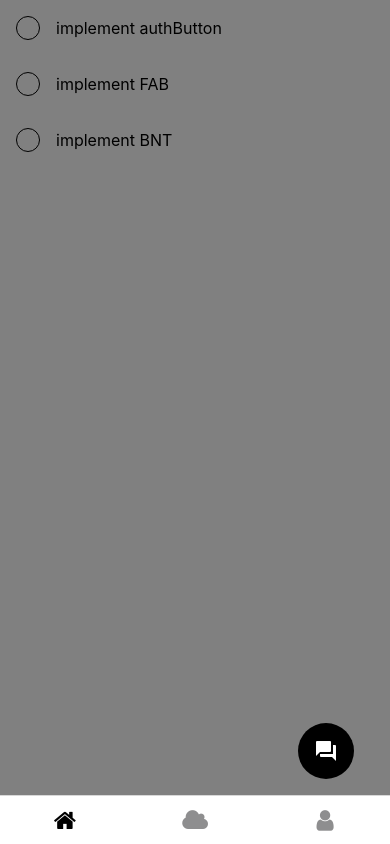
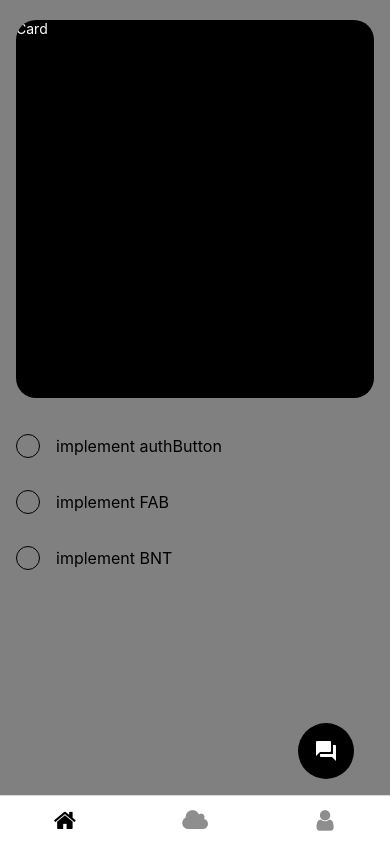
Before and after one commit to Takorean/mobile-ui-components-guide, a React Native app: screen /MainTab in a window 390 px wide. Built offline with nearby package versions, Linux system fonts and the light colour scheme.

Commit message:
Implement Customize Card

```diff
--- /dev/null
+++ b/src/components/Card.js
@@ -0,0 +1,22 @@
+import React from 'react';
+import { StyleSheet, TouchableOpacity, Text, View, ScrollView } from 'react-native';
+
+function Card(){
+    return (
+        <ScrollView style={styles.container}>
+            <Text style={{color:'white'}}>Card</Text>
+        </ScrollView>
+    )
+}
+
+const styles = StyleSheet.create({
+    container:{
+        flex:1,
+        borderRadius:20,
+        marginHorizontal:16,
+        marginVertical:20,
+        backgroundColor:"black",
+    }
+})
+
+export default Card
--- a/src/screens/HomeScreen.js
+++ b/src/screens/HomeScreen.js
@@ -2,6 +2,7 @@ import React, { useState } from 'react';
 import { StyleSheet, Text, View } from 'react-native';
 import FloatingActionButton from '../components/FloatingActionButton';
 import TodoList from '../components/TodoList';
+import Card from '../components/Card';
 
 function HomeScreen () {
     //Dummy Data
@@ -13,6 +14,7 @@ function HomeScreen () {
 
     return (
         <View style={styles.container}>
+            <Card/>
             <TodoList data={data}/>
             <FloatingActionButton/>
         </View>
```
